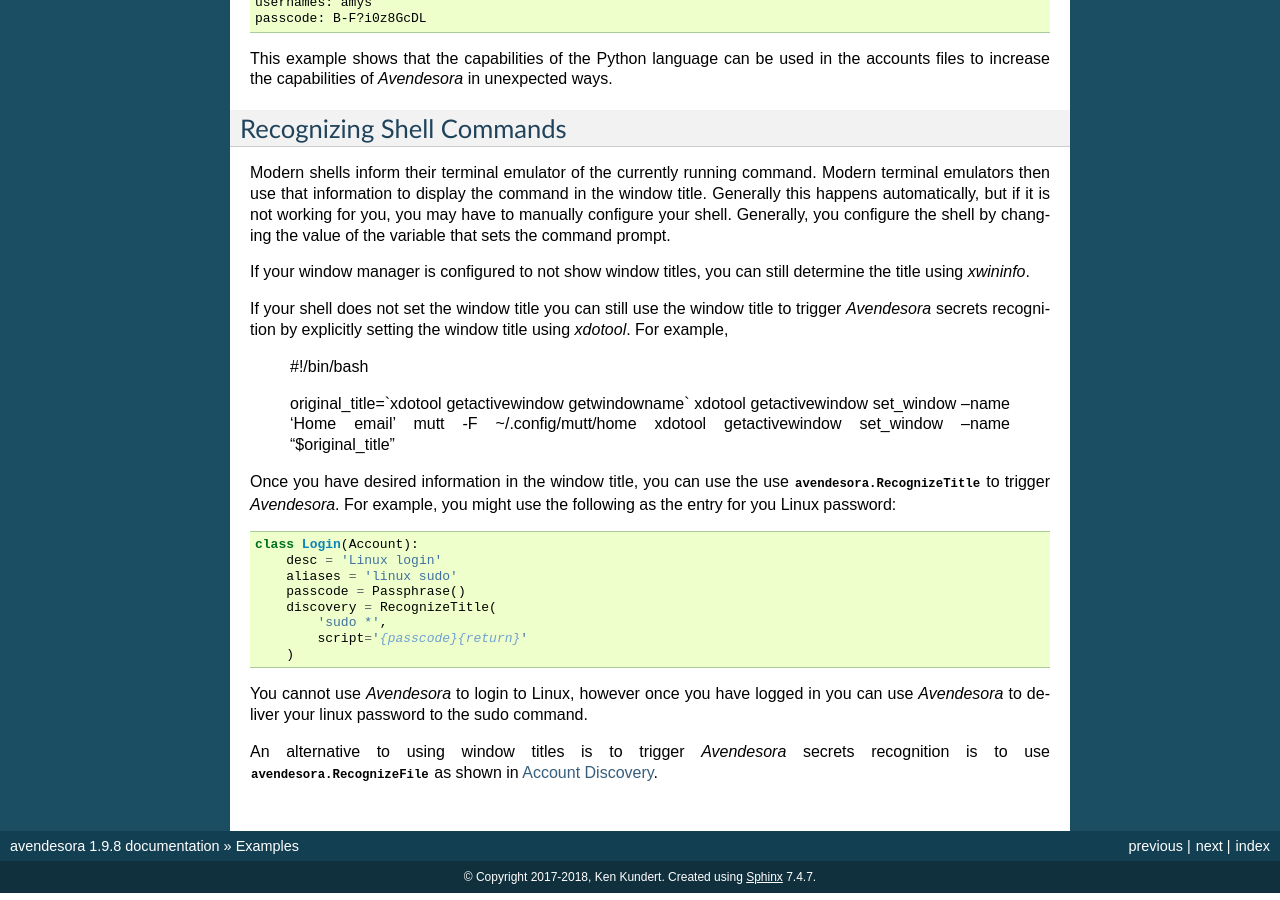
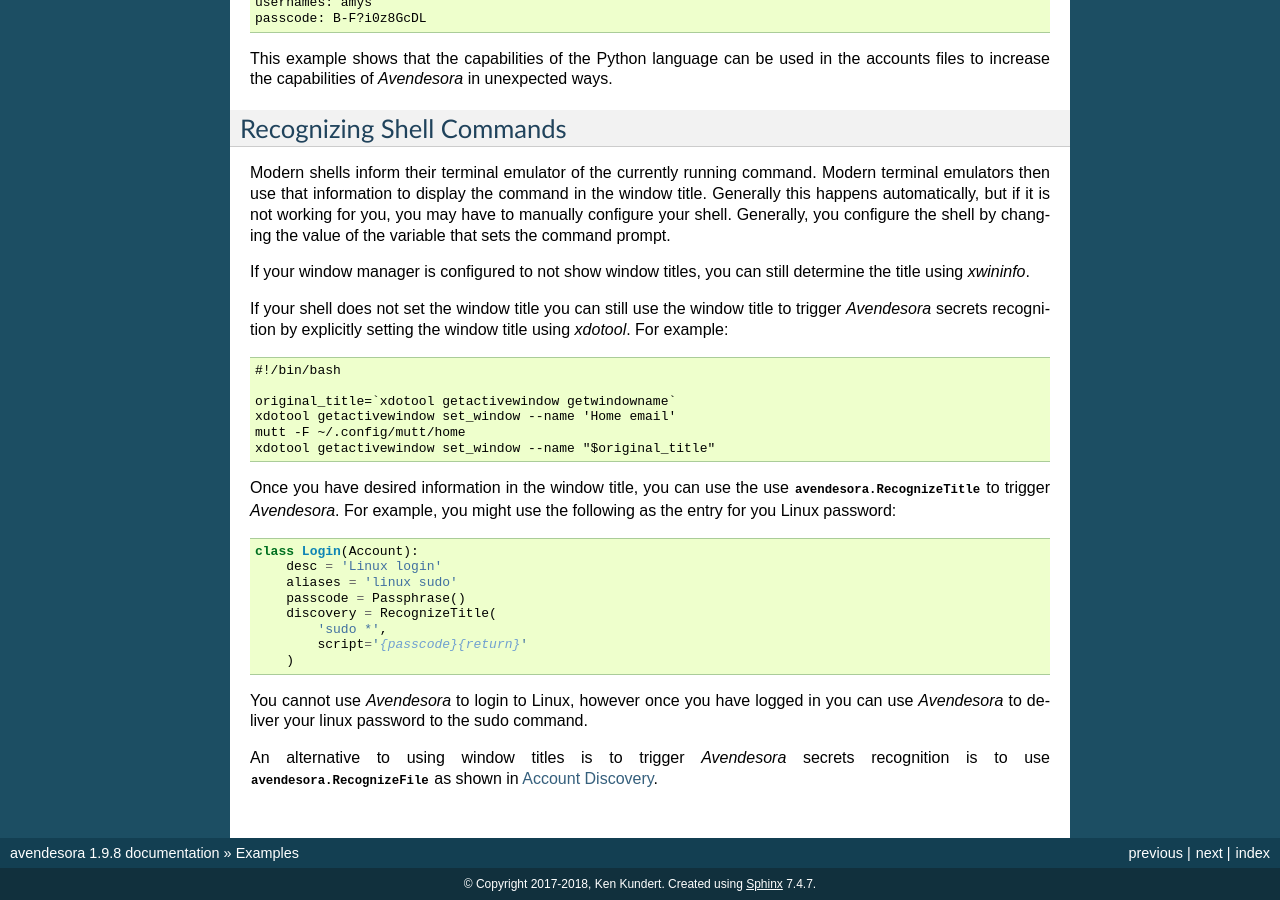
Before and after one commit to KenKundert/avendesora, a Sphinx documentation site: the page built from doc/examples.rst, in a window 1280 px wide and 900 px high, scrolled down 5360 px. Built offline with Sphinx 7.4.7, drawn with Linux system fonts in a browser that asks for light colours.

Commit message:
Fix issue in documentation.

```diff
--- a/doc/examples.rst
+++ b/doc/examples.rst
@@ -390,7 +390,7 @@ determine the title using *xwininfo*.
 
 If your shell does not set the window title you can still use the window title
 to trigger *Avendesora* secrets recognition by explicitly setting the window
-title using *xdotool*. For example,
+title using *xdotool*. For example::
 
     #!/bin/bash
 
```
